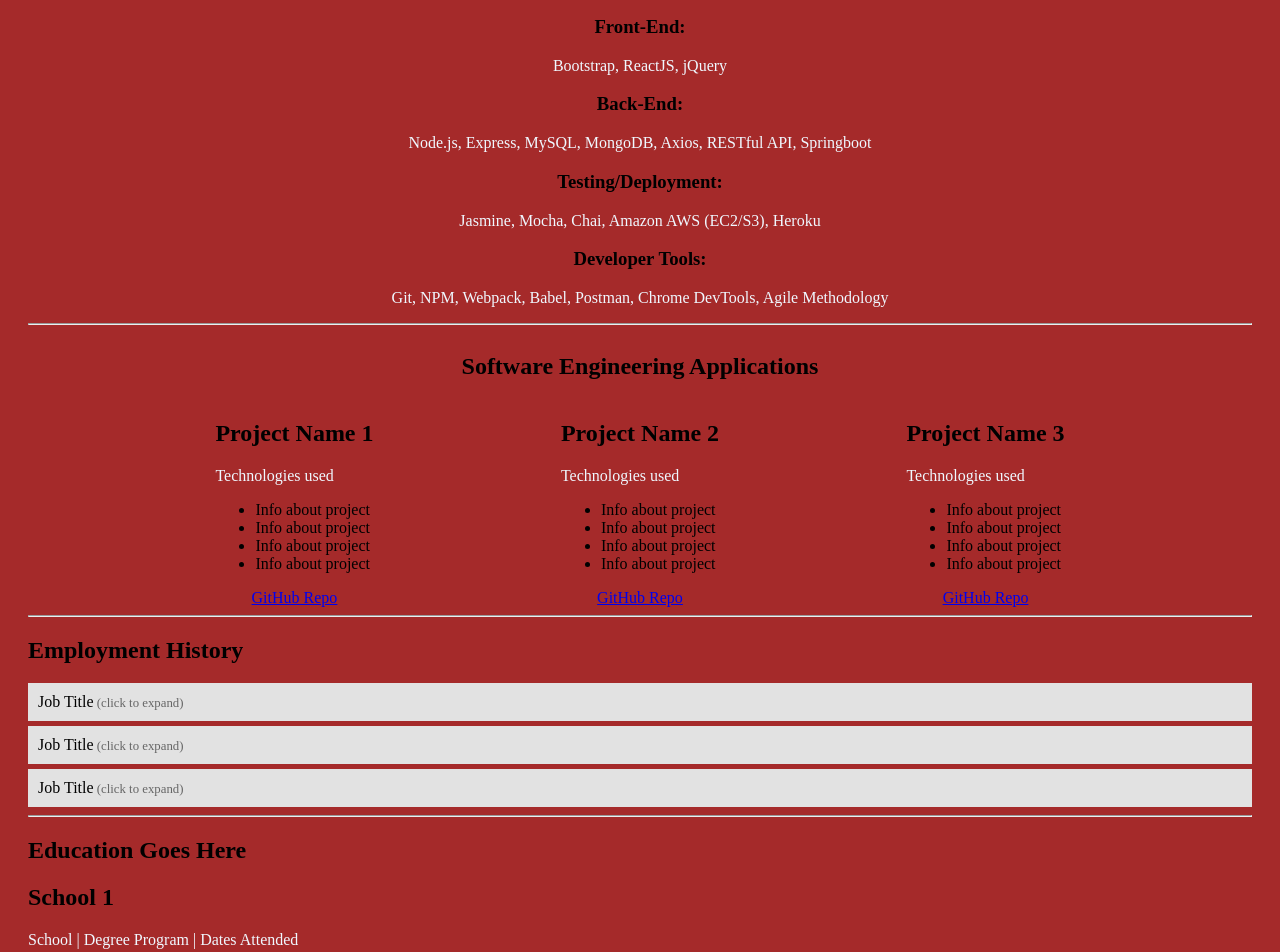
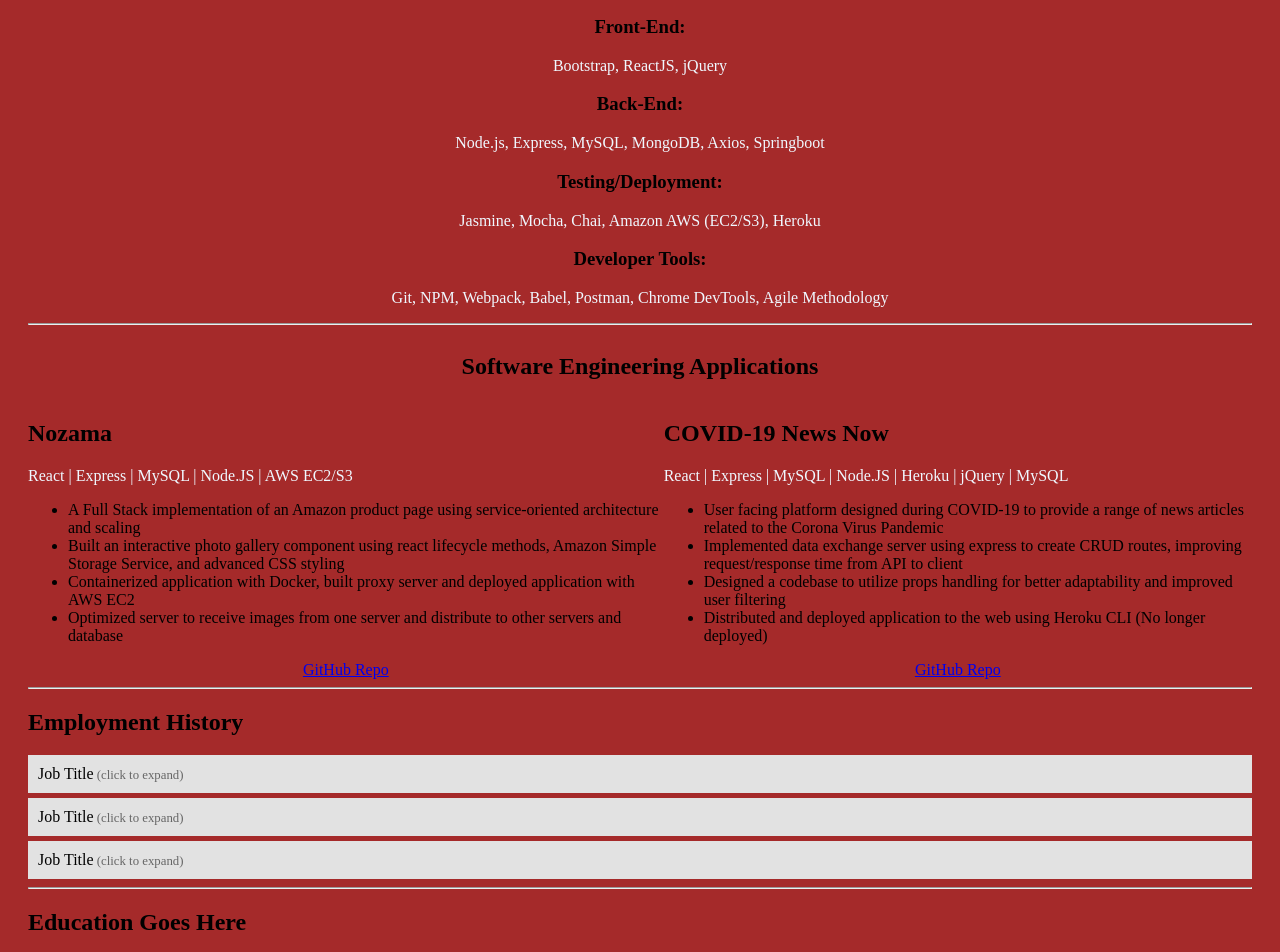
Before and after one commit to polig57/pg-portfolio-app, a plain HTML site: page index.html in a window 1280 px wide. Shown: the part 425-1377 px from the top of the page. Drawn offline with Linux system fonts and the light colour scheme.

Commit message:
Data inserted; Header, Skills, 2 Projects

```diff
--- a/css/style.css
+++ b/css/style.css
@@ -44,7 +44,14 @@ h1, p {
 }
 .projects {
     display: flex;
-    justify-content: space-evenly;
+    align-items: center;
+}
+.card-body {
+    /*width: 250px;*/
+}
+.feature-list {
+    display: flex;
+    flex-direction: column;
 }
 .github-repo {
     display: flex;
--- a/index.html
+++ b/index.html
@@ -10,8 +10,8 @@
 <div class="container-main">
 <header>
     <img src="assets/imgs/headshot.jpg" alt="headshot" class="headshot">
-    <h1 id="name"> First Last </h1>
-    <p id="contactInfo"> Location | Veteran | Software Developer </p>
+    <h1 id="name"> Hipolito Gonzalez III </h1>
+    <p id="contactInfo"> San Antonio | Veteran | Software Developer </p>
 </header>
 <main class="container">
     <section id="skillsSection">
@@ -22,7 +22,7 @@
             <div class="container skills">
                 <h3>Programming Languages:</h3><p> JavaScript, Java, HTML5, CSS</p>
                 <h3>Front-End:</h3><p> Bootstrap, ReactJS, jQuery </p>
-                <h3>Back-End:</h3><p> Node.js, Express, MySQL, MongoDB, Axios, RESTful API, Springboot </p>
+                <h3>Back-End:</h3><p> Node.js, Express, MySQL, MongoDB, Axios, Springboot </p>
                 <h3>Testing/Deployment:</h3><p> Jasmine, Mocha, Chai, Amazon AWS (EC2/S3), Heroku </p>
                 <h3>Developer Tools:</h3><p> Git, NPM, Webpack, Babel, Postman, Chrome DevTools, Agile Methodology </p>
             </div>
@@ -37,49 +37,50 @@
             <div class="container projects">
                 <div class="card">
                     <div class="card-title">
-                        <h2>Project Name 1</h2>
+                        <h2>Nozama</h2>
                     </div>
                     <div class="card-body">
-                        <p>Technologies used</p>
+                        <p> React | Express | MySQL | Node.JS | AWS EC2/S3 </p>
                         <ul class="feature-list">
-                            <li class="feature-item">Info about project</li>
-                            <li class="feature-item">Info about project</li>
-                            <li class="feature-item">Info about project</li>
-                            <li class="feature-item">Info about project</li>
+                            <li class="feature-item">A Full Stack implementation of an Amazon product page using service-oriented architecture and scaling</li>
+                            <li class="feature-item">Built an interactive photo gallery component using react lifecycle methods, Amazon Simple Storage Service, and advanced CSS styling</li>
+                            <li class="feature-item">Containerized application with Docker, built proxy server and deployed application with AWS EC2</li>
+                            <li class="feature-item">Optimized server to receive images from one server and distribute to other servers and database</li>
                         </ul>
-                        <a class="github-repo" href="https://github.com/">GitHub Repo</a>
+                        <a class="github-repo" href="https://github.com/NozamaFEC">GitHub Repo</a>
                     </div>
                 </div>
                 <div class="card">
                     <div class="card-title">
-                        <h2>Project Name 2</h2>
+                        <h2>COVID-19 News Now</h2>
                     </div>
                     <div class="card-body">
-                        <p>Technologies used</p>
+                        <p> React | Express | MySQL | Node.JS | Heroku | jQuery | MySQL
+                        </p>
                         <ul class="feature-list">
-                            <li class="feature-item">Info about project</li>
-                            <li class="feature-item">Info about project</li>
-                            <li class="feature-item">Info about project</li>
-                            <li class="feature-item">Info about project</li>
+                            <li class="feature-item">User facing platform designed during COVID-19 to provide a range of news articles related to the Corona Virus Pandemic</li>
+                            <li class="feature-item">Implemented data exchange server using express to create CRUD routes, improving request/response time from API to client</li>
+                            <li class="feature-item">Designed a codebase to utilize props handling for better adaptability and improved user filtering</li>
+                            <li class="feature-item">Distributed and deployed application to the web using Heroku CLI (No longer deployed)</li>
                         </ul>
-                        <a class="github-repo" href="https://github.com/">GitHub Repo</a>
+                        <a class="github-repo" href="https://github.com/polig57/COVID-19">GitHub Repo</a>
                     </div>
                 </div>
-                <div class="card">
-                    <div class="card-title">
-                        <h2>Project Name 3</h2>
-                    </div>
-                    <div class="card-body">
-                        <p>Technologies used</p>
-                        <ul class="feature-list">
-                            <li class="feature-item">Info about project</li>
-                            <li class="feature-item">Info about project</li>
-                            <li class="feature-item">Info about project</li>
-                            <li class="feature-item">Info about project</li>
-                        </ul>
-                        <a class="github-repo" href="https://github.com/">GitHub Repo</a>
-                    </div>
-                </div>
+<!--                <div class="card">-->
+<!--                    <div class="card-title">-->
+<!--                        <h2>Project Name 3</h2>-->
+<!--                    </div>-->
+<!--                    <div class="card-body">-->
+<!--                        <p>Technologies used</p>-->
+<!--                        <ul class="feature-list">-->
+<!--                            <li class="feature-item">Info about project</li>-->
+<!--                            <li class="feature-item">Info about project</li>-->
+<!--                            <li class="feature-item">Info about project</li>-->
+<!--                            <li class="feature-item">Info about project</li>-->
+<!--                        </ul>-->
+<!--                        <a class="github-repo" href="https://github.com/">GitHub Repo</a>-->
+<!--                    </div>-->
+<!--                </div>-->
             </div>
         </div>
     </section>
```
